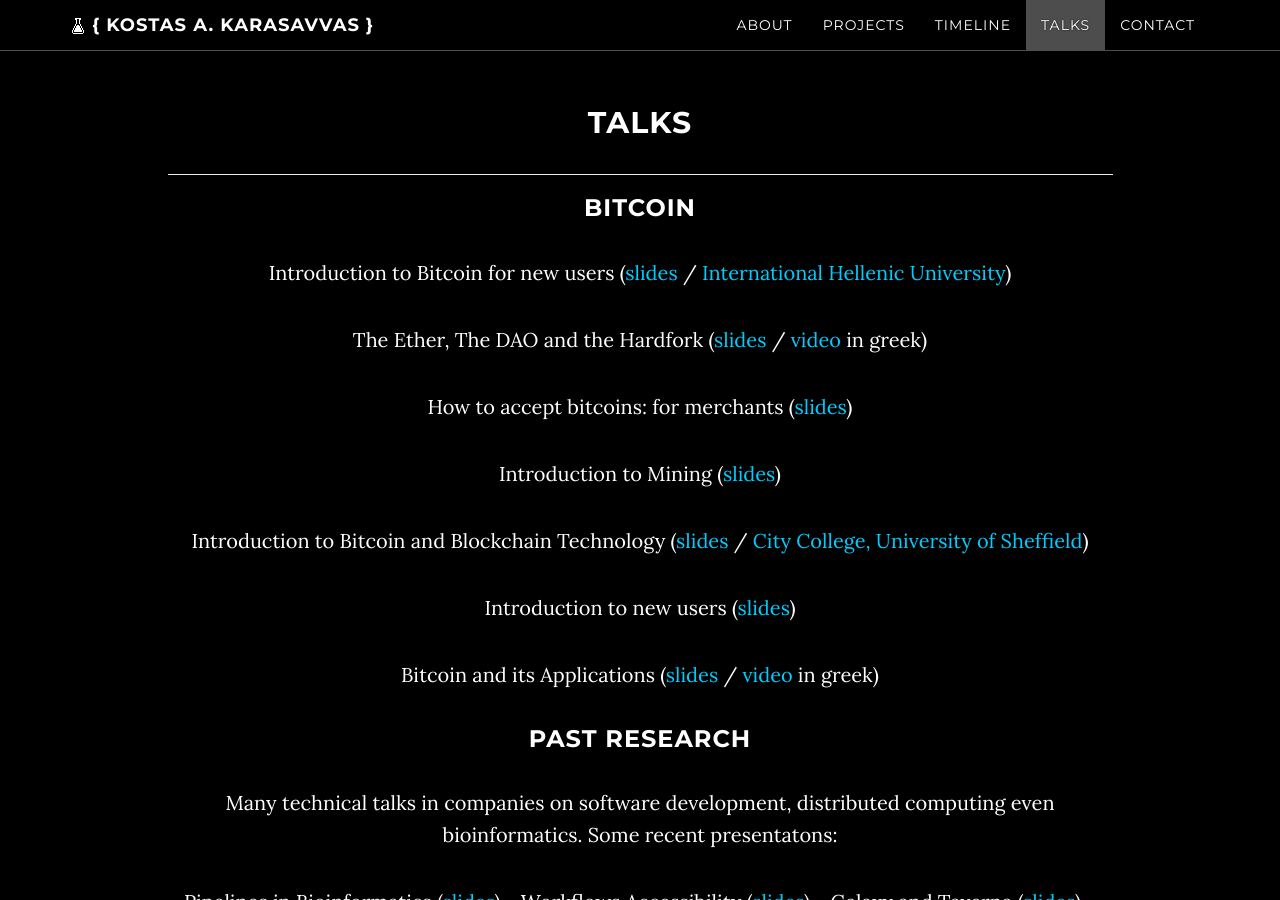
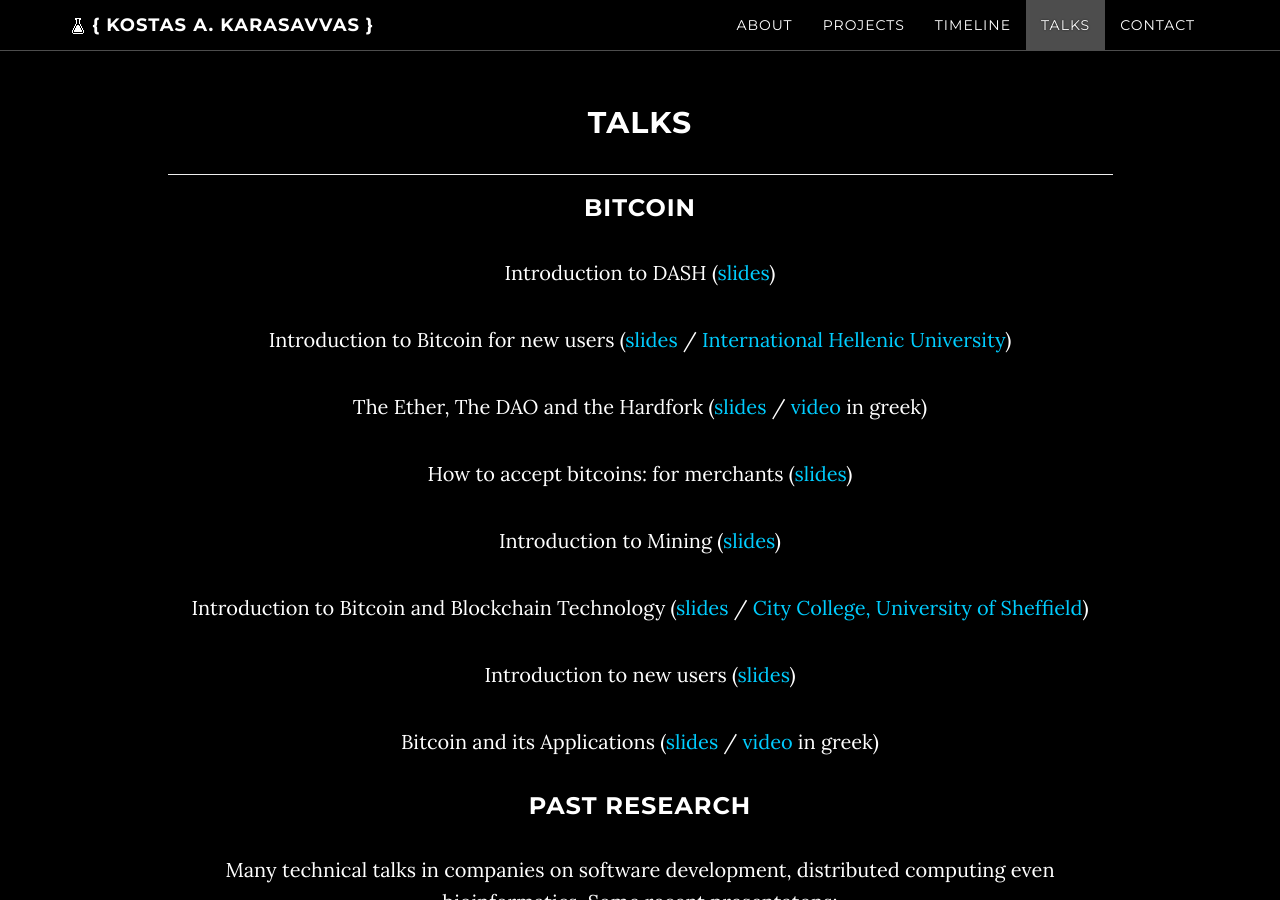
Before and after one commit to karask/karask.github.io, a Jekyll site: the page built from index.html, in a window 1280 px wide and 900 px high, scrolled down 6249 px. Built offline with Jekyll 4.4.1, drawn with Linux system fonts in a browser that asks for light colours; nearby versions of some CDN libraries; the list of posts is cut into pages by our own code; comment, search, counter and statistics services are not loaded.

Commit message:
added intro to DAS talk

```diff
--- a/talks.html
+++ b/talks.html
@@ -8,6 +8,8 @@ title: Talks
 ---
 
 <h3 style="text-align: center;" markdown="1">Bitcoin</h3>
+Introduction to DASH ([slides](/assets/Introduction_to_DASH.pdf))
+
 Introduction to Bitcoin for new users ([slides](/assets/Introduction_to_Bitcoin_for_new_users.pdf) / [International Hellenic University](http://www.ihu.edu.gr/index.php/news-events/item/1057-demystifying-bitcoin-blockchain-game-changing-applications-in-ict,-economy,-government,-law.html))
 
 The Ether, The DAO and the Hardfork ([slides](/assets/The_DAO_Event_9th.pdf) / <a href="https://youtu.be/yHOBmc1a2zU" target="_blank">video</a> in greek)
```
